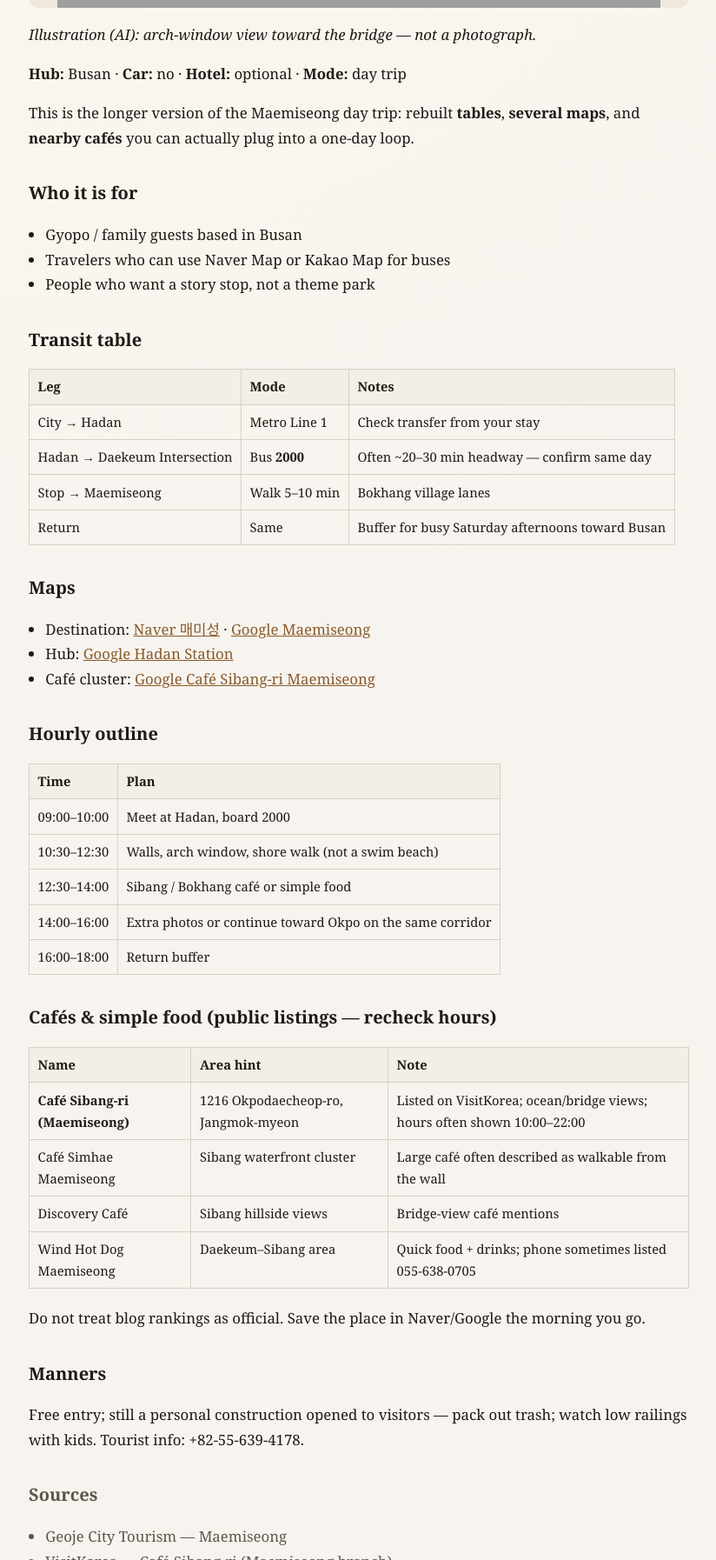
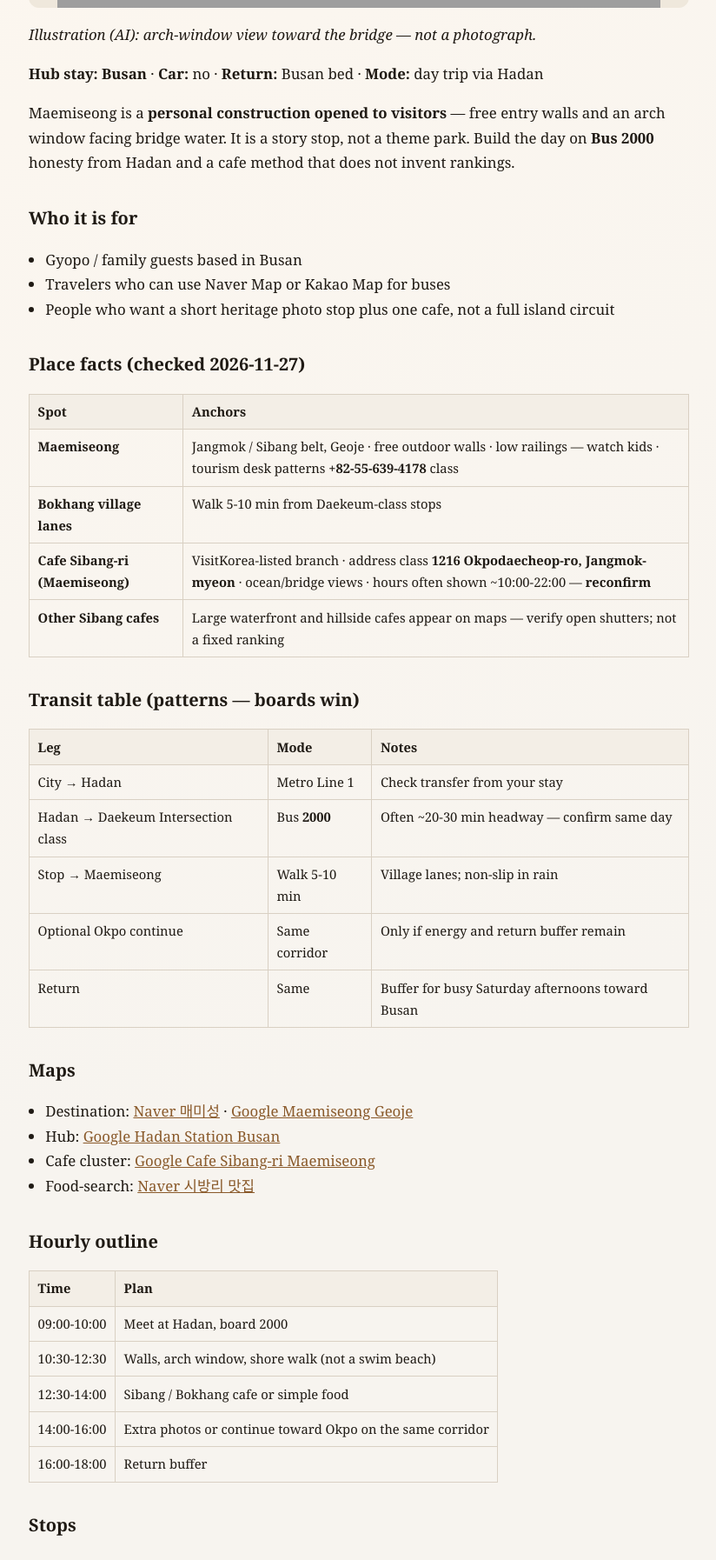
Before and after one commit to wonhundred1/magazine-astro, an Astro site: page /posts/maemiseong in a window 1280 px wide. Shown: the part 1006-2800 px from the top of the page at 87% size, without its empty margins (227-1051 px from the left). Built offline with nearby package versions, Linux system fonts and the light colour scheme; Astro itself is replaced by a stand-in of ours; grey boxes are pictures that could not be loaded.

Commit message:
editor: EN rewrite expand gate PASS maemiseong
Updated the description, tags, and last verified date. Revised transit tables and hourly outline for clarity.

```diff
--- a/src/content/posts/maemiseong.md
+++ b/src/content/posts/maemiseong.md
@@ -1,16 +1,16 @@
 ---
 title: "Geoje Maemiseong day trip from Busan — transit tables, cafés, multi-maps"
-description: "Long-form public-transit day trip from Busan to Maemiseong: bus tables, hourly plan, Sibang cafés, and multiple maps. No car required."
+description: "Busan to Geoje Maemiseong without a car: bus 2000 corridor, wall and arch views, Sibang cafe method with VisitKorea-listed branch, multi-maps."
 pubDate: 2026-11-24
-updatedDate: 2026-11-24
+updatedDate: 2026-11-27
 draft: false
 region: Geoje
-tags: ["busan-hub", "day-trip", "public-transit", "maemiseong", "cafes"]
+tags: ["busan-hub", "day-trip", "public-transit", "maemiseong", "cafes", "geoje"]
 sources:
-  - "Geoje City Tourism — Maemiseong"
-  - "VisitKorea — Café Sibang-ri (Maemiseong branch)"
-  - "Bus 2000 corridor notes Hadan–Gohyeon"
-lastVerified: "2026-11-24"
+  - "Geoje City Tourism — Maemiseong visitor context"
+  - "VisitKorea — Cafe Sibang-ri (Maemiseong branch) public listing"
+  - "Bus 2000 corridor notes Hadan-Gohyeon (headway reconfirm day-of)"
+lastVerified: "2026-11-27"
 koUrl: "https://blog.sigorhaus.com/busan-daytrip-geoje-maemiseong-transit/"
 ---
 
@@ -18,49 +18,80 @@ koUrl: "https://blog.sigorhaus.com/busan-daytrip-geoje-maemiseong-transit/"
 
 *Illustration (AI): arch-window view toward the bridge — not a photograph.*
 
-**Hub:** Busan · **Car:** no · **Hotel:** optional · **Mode:** day trip
+**Hub stay: Busan** · **Car:** no · **Return:** Busan bed · **Mode:** day trip via Hadan
 
-This is the longer version of the Maemiseong day trip: rebuilt **tables**, **several maps**, and **nearby cafés** you can actually plug into a one-day loop.
+Maemiseong is a **personal construction opened to visitors** — free entry walls and an arch window facing bridge water. It is a story stop, not a theme park. Build the day on **Bus 2000** honesty from Hadan and a cafe method that does not invent rankings.
 
 ## Who it is for
 - Gyopo / family guests based in Busan
 - Travelers who can use Naver Map or Kakao Map for buses
-- People who want a story stop, not a theme park
+- People who want a short heritage photo stop plus one cafe, not a full island circuit
 
-## Transit table
+## Place facts (checked 2026-11-27)
+
+| Spot | Anchors |
+|---|---|
+| **Maemiseong** | Jangmok / Sibang belt, Geoje · free outdoor walls · low railings — watch kids · tourism desk patterns **+82-55-639-4178** class |
+| **Bokhang village lanes** | Walk 5-10 min from Daekeum-class stops |
+| **Cafe Sibang-ri (Maemiseong)** | VisitKorea-listed branch · address class **1216 Okpodaecheop-ro, Jangmok-myeon** · ocean/bridge views · hours often shown ~10:00-22:00 — **reconfirm** |
+| **Other Sibang cafes** | Large waterfront and hillside cafes appear on maps — verify open shutters; not a fixed ranking |
+
+## Transit table (patterns — boards win)
 
 | Leg | Mode | Notes |
 |---|---|---|
 | City → Hadan | Metro Line 1 | Check transfer from your stay |
-| Hadan → Daekeum Intersection | Bus **2000** | Often ~20–30 min headway — confirm same day |
-| Stop → Maemiseong | Walk 5–10 min | Bokhang village lanes |
+| Hadan → Daekeum Intersection class | Bus **2000** | Often ~20-30 min headway — confirm same day |
+| Stop → Maemiseong | Walk 5-10 min | Village lanes; non-slip in rain |
+| Optional Okpo continue | Same corridor | Only if energy and return buffer remain |
 | Return | Same | Buffer for busy Saturday afternoons toward Busan |
 
 ## Maps
-- Destination: [Naver 매미성](https://map.naver.com/v5/search/%EB%A7%A4%EB%AF%B8%EC%84%B1) · [Google Maemiseong](https://www.google.com/maps/search/?api=1&query=Maemiseong+Geoje)
-- Hub: [Google Hadan Station](https://www.google.com/maps/search/?api=1&query=Hadan+Station+Busan)
-- Café cluster: [Google Café Sibang-ri Maemiseong](https://www.google.com/maps/search/?api=1&query=%EC%8B%9C%EB%B0%A9%EB%A6%AC+%EC%B9%B4%ED%8E%98+%EB%A7%A4%EB%AF%B8%EC%84%B1%EC%A0%90)
+- Destination: [Naver 매미성](https://map.naver.com/v5/search/%EB%A7%A4%EB%AF%B8%EC%84%B1) · [Google Maemiseong Geoje](https://www.google.com/maps/search/?api=1&query=Maemiseong+Geoje)
+- Hub: [Google Hadan Station Busan](https://www.google.com/maps/search/?api=1&query=Hadan+Station+Busan)
+- Cafe cluster: [Google Cafe Sibang-ri Maemiseong](https://www.google.com/maps/search/?api=1&query=%EC%8B%9C%EB%B0%A9%EB%A6%AC+%EC%B9%B4%ED%8E%98+%EB%A7%A4%EB%AF%B8%EC%84%B1%EC%A0%90)
+- Food-search: [Naver 시방리 맛집](https://map.naver.com/v5/search/%EC%8B%9C%EB%B0%A9%EB%A6%AC%20%EB%A7%9B%EC%A7%91)
 
 ## Hourly outline
 
 | Time | Plan |
 |---|---|
-| 09:00–10:00 | Meet at Hadan, board 2000 |
-| 10:30–12:30 | Walls, arch window, shore walk (not a swim beach) |
-| 12:30–14:00 | Sibang / Bokhang café or simple food |
-| 14:00–16:00 | Extra photos or continue toward Okpo on the same corridor |
-| 16:00–18:00 | Return buffer |
+| 09:00-10:00 | Meet at Hadan, board 2000 |
+| 10:30-12:30 | Walls, arch window, shore walk (not a swim beach) |
+| 12:30-14:00 | Sibang / Bokhang cafe or simple food |
+| 14:00-16:00 | Extra photos or continue toward Okpo on the same corridor |
+| 16:00-18:00 | Return buffer |
 
-## Cafés & simple food (public listings — recheck hours)
+## Stops
+1. Wall circuit and arch window
+2. Shore path photos — stay behind railings
+3. Cafe sit-down with a saved pin
+4. Optional second viewpoint only if bus math is safe
 
-| Name | Area hint | Note |
+## Food method (no invented shops)
+
+| Name / zone | Area hint | Note |
 |---|---|---|
-| **Café Sibang-ri (Maemiseong)** | 1216 Okpodaecheop-ro, Jangmok-myeon | Listed on VisitKorea; ocean/bridge views; hours often shown 10:00–22:00 |
-| Café Simhae Maemiseong | Sibang waterfront cluster | Large café often described as walkable from the wall |
-| Discovery Café | Sibang hillside views | Bridge-view café mentions |
-| Wind Hot Dog Maemiseong | Daekeum–Sibang area | Quick food + drinks; phone sometimes listed 055-638-0705 |
+| **Cafe Sibang-ri (Maemiseong)** | 1216 Okpodaecheop-ro class | Listed on VisitKorea; recheck hours |
+| Cafe Simhae Maemiseong | Sibang waterfront cluster | Often described as walkable from the wall — map-verify |
+| Discovery Cafe | Sibang hillside views | Bridge-view mentions on maps |
+| Wind Hot Dog Maemiseong | Daekeum-Sibang area | Quick food + drinks pattern; phone sometimes listed 055-638-0705 |
 
 Do not treat blog rankings as official. Save the place in Naver/Google the morning you go.
 
+## Hub stay honesty
+- Sleep in **Busan**; Maemiseong is a spoke day.
+- Pair [Tongyeong](/posts/tongyeong-dongpirang/) on a **different** day — both are long enough alone.
+
 ## Manners
-Free entry; still a personal construction opened to visitors — pack out trash; watch low railings with kids. Tourist info: +82-55-639-4178.
+- Free entry; still a personal construction opened to visitors — pack out trash.
+- Watch low railings with kids; wind off the water is real in winter.
+- Do not climb unfinished edges for a photo.
+
+## Sources note
+Geoje tourism + VisitKorea Sibang-ri listing paraphrased (checked 2026-11-27). Bus 2000 headways move — morning app check wins.
+
+### Related archive
+- [Tongyeong Dongpirang day](/posts/tongyeong-dongpirang/)
+- [Jinhae Yeojwacheon](/posts/jinhae-yeojwacheon/)
+- [Gimhae royal tombs by BGL](/posts/gimhae-day-trip/)
```
